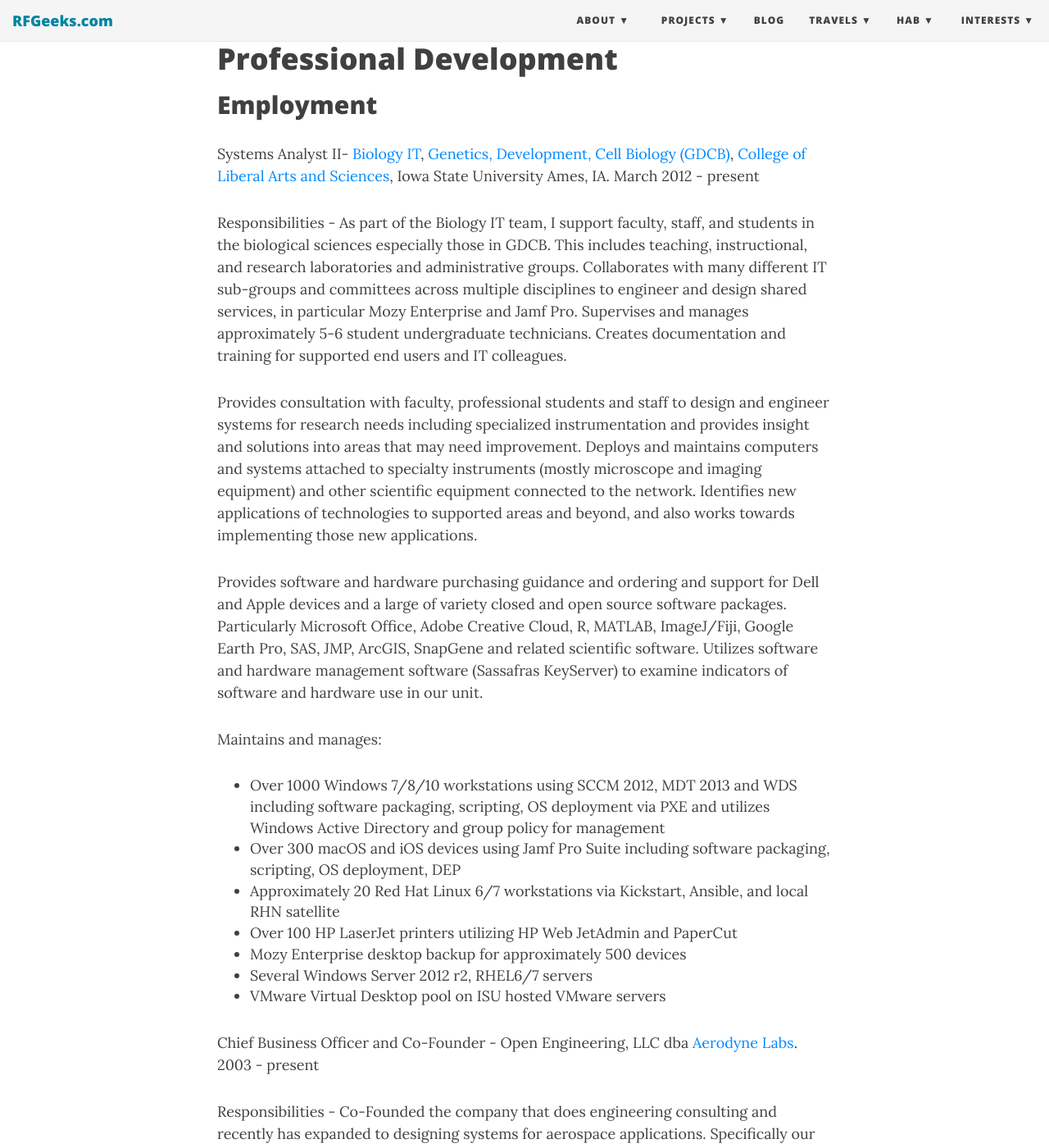
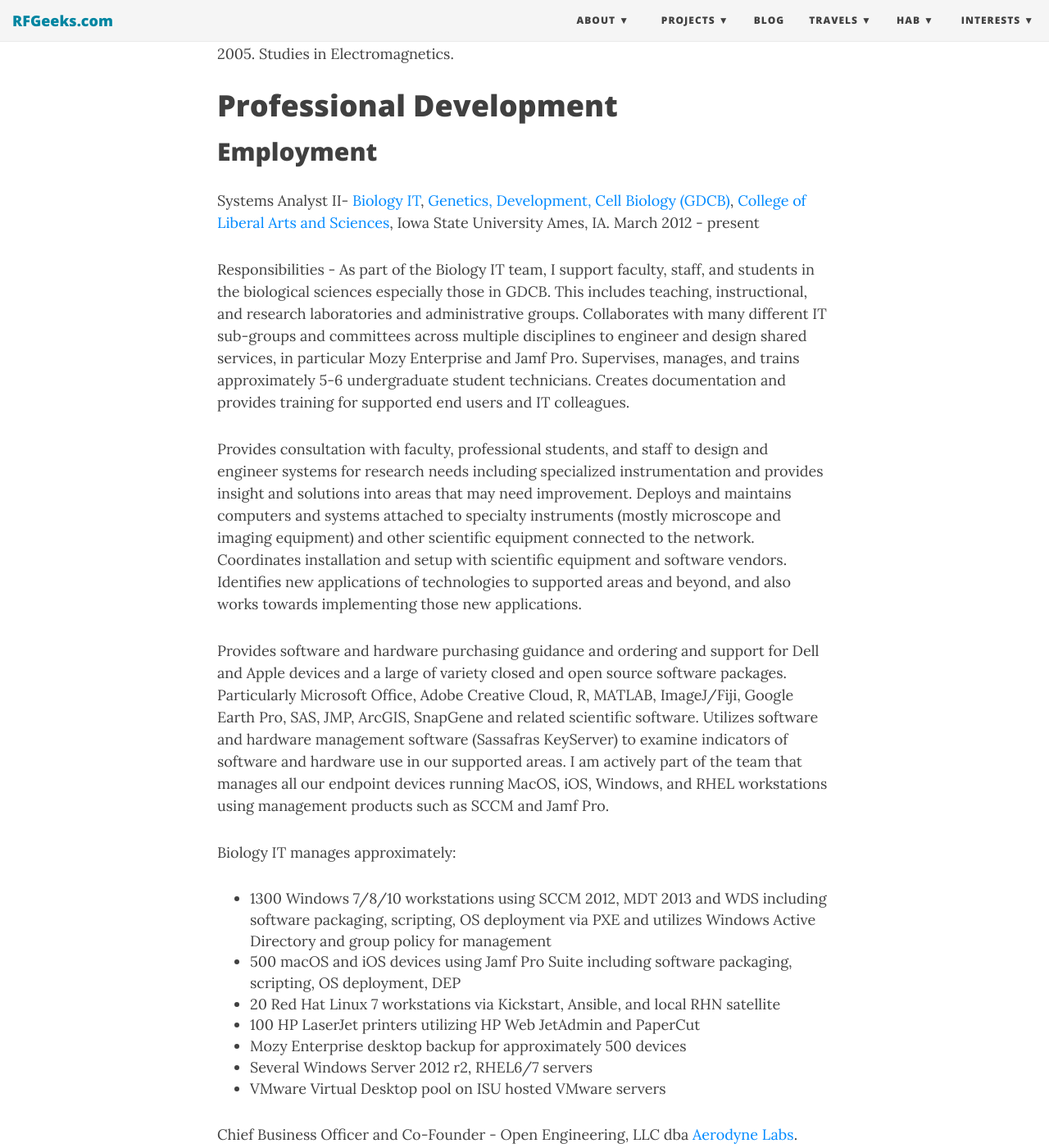
Before and after one commit to matgyver/matgyver.github.com, a Jekyll site: the page built from aboutme_jen.md, in a window 1280 px wide and 1400 px high, scrolled down 762 px. Shown: the whole window at 82% size. Built offline with Jekyll 4.4.1, drawn with Linux system fonts in a browser that asks for light colours; nearby versions of some CDN libraries; some of the changed text lies outside the part shown.

Commit message:
Update resume
include info on MENG, update responsiblities

```diff
--- a/aboutme_jen.md
+++ b/aboutme_jen.md
@@ -20,8 +20,9 @@
 
 Education Background
 ====================
+Masters of Engineering, Systems Engineering, Iowa State University, Ames, IA. Expected graduation Spring 2023.
 
-Bachelors of Science, Electrical Engineering, Iowa State University, Ames, IA  August 2005.  Studies in Electromagnetics.
+Bachelors of Science, Electrical Engineering, Iowa State University, Ames, IA.  August 2005.  Studies in Electromagnetics.
 
 Professional Development
 ========================
@@ -30,24 +31,24 @@
 ----------
 Systems Analyst II- [Biology IT](http://biology-it.iastate.edu), [Genetics, Development, Cell Biology (GDCB)](https://www.gdcb.iastate.edu/), [College of Liberal Arts and Sciences](https://it.las.iastate.edu/), Iowa State University Ames, IA.  March 2012 - present
 
-Responsibilities - As part of the Biology IT team, I support faculty, staff, and students in the biological sciences especially those in GDCB.  This includes teaching, instructional, and research laboratories and administrative groups.   Collaborates with many different IT sub-groups and committees across multiple disciplines to engineer and design shared services, in particular Mozy Enterprise and Jamf Pro.  Supervises and manages approximately 5-6 student undergraduate technicians.  Creates documentation and training for supported end users and IT colleagues.
+Responsibilities - As part of the Biology IT team, I support faculty, staff, and students in the biological sciences especially those in GDCB.  This includes teaching, instructional, and research laboratories and administrative groups.   Collaborates with many different IT sub-groups and committees across multiple disciplines to engineer and design shared services, in particular Mozy Enterprise and Jamf Pro.  Supervises, manages, and trains approximately 5-6 undergraduate student technicians.  Creates documentation and provides training for supported end users and IT colleagues.
 
-Provides consultation with faculty, professional students and staff to design and engineer systems for research needs including specialized instrumentation and provides insight and solutions into areas that may need improvement.  Deploys and maintains computers and systems attached to specialty instruments (mostly microscope and imaging equipment) and other scientific equipment connected to the network.   Identifies new applications of technologies to supported areas and beyond, and also works towards implementing those new applications.
+Provides consultation with faculty, professional students, and staff to design and engineer systems for research needs including specialized instrumentation and provides insight and solutions into areas that may need improvement.  Deploys and maintains computers and systems attached to specialty instruments (mostly microscope and imaging equipment) and other scientific equipment connected to the network.  Coordinates installation and setup with scientific equipment and software vendors.  Identifies new applications of technologies to supported areas and beyond, and also works towards implementing those new applications.
 
-Provides software and hardware purchasing guidance and ordering and support for Dell and Apple devices and a large of variety closed and open source software packages.   Particularly Microsoft Office, Adobe Creative Cloud, R, MATLAB, ImageJ/Fiji, Google Earth Pro, SAS, JMP, ArcGIS, SnapGene and related scientific software.  Utilizes software and hardware management software (Sassafras KeyServer) to examine indicators of software and hardware use in our unit.
+Provides software and hardware purchasing guidance and ordering and support for Dell and Apple devices and a large of variety closed and open source software packages.   Particularly Microsoft Office, Adobe Creative Cloud, R, MATLAB, ImageJ/Fiji, Google Earth Pro, SAS, JMP, ArcGIS, SnapGene and related scientific software.  Utilizes software and hardware management software (Sassafras KeyServer) to examine indicators of software and hardware use in our supported areas.  I am actively part of the team that manages all our endpoint devices running MacOS, iOS, Windows, and RHEL workstations using management products such as SCCM and Jamf Pro.
 
-Maintains and manages:
-+ Over 1000 Windows 7/8/10 workstations using SCCM 2012, MDT 2013 and WDS including software packaging, scripting, OS deployment via PXE and utilizes Windows Active Directory and group policy for management
-+ Over 300 macOS and iOS devices using Jamf Pro Suite including software packaging, scripting, OS deployment, DEP
-+ Approximately 20 Red Hat Linux 6/7 workstations via Kickstart, Ansible, and local RHN satellite
-+ Over 100 HP LaserJet printers utilizing HP Web JetAdmin and PaperCut
+Biology IT manages approximately:
++ 1300 Windows 7/8/10 workstations using SCCM 2012, MDT 2013 and WDS including software packaging, scripting, OS deployment via PXE and utilizes Windows Active Directory and group policy for management
++ 500 macOS and iOS devices using Jamf Pro Suite including software packaging, scripting, OS deployment, DEP
++ 20 Red Hat Linux 7 workstations via Kickstart, Ansible, and local RHN satellite
++ 100 HP LaserJet printers utilizing HP Web JetAdmin and PaperCut
 + Mozy Enterprise desktop backup for approximately 500 devices
 + Several Windows Server 2012 r2, RHEL6/7 servers
 + VMware Virtual Desktop pool on ISU hosted VMware servers
 
 Chief Business Officer and Co-Founder - Open Engineering, LLC dba [Aerodyne Labs](http://www.aerodynelabs.com).  2003 - present
 
-Responsibilities - Co-Founded the company that does engineering consulting and recently has expanded to designing systems for aerospace applications.  Specifically our focus is in the electronics that is often used in high altitude ballooning and small satellite applications.
+Responsibilities - Co-Founded the business to do engineering consulting and recently has expanded to designing systems for aerospace applications.  Specifically our focus is in the electronics that is often used in high altitude ballooning and small satellite applications.
 
 Systems Support Specialist III - Department of Physics, Iowa State University, Ames, IA.  August 2007 - March 2012
 
@@ -75,7 +76,7 @@
 
 Organizations
 -------------
-+ Staff Advisor, [Iowa State University Flying Cyclones Club](https://www.stuorg.iastate.edu/site/flying) student organization.  2015-present
++ Staff Advisor, [Ames Flyers at Iowa State University (formerly Flying Cyclones Club)](https://www.stuorg.iastate.edu/site/flying) student organization.  2015-present
 + Charter Member, [Women in Aviation Iowa State Chapter](https://www.stuorg.iastate.edu/site/wai/information).  2017-present
 + Charter Member and Secretary/Treasurer, Women in Aviation Heartland Chapter of Des Moines, Iowa, 2018-present
 + Member, [Stratospheric Ballooning Association (SBA)](http://www.stratoballooning.org), A non-profit organization with the core objective of making safe stratospheric ballooning accessible to everyone. This group was formed in 2012. Treasurer 2012-2015
@@ -85,7 +86,7 @@
 
 Hobbies & Volunteer work
 -----------------
-I have a strong interest in promoting the involvement of girls and women in the technical, engineering, electronics, and aviation professions.  Most of my volunteering efforts are spent in these areas.
+I have a strong interest in promoting the involvement of girls and women in the technical, engineering, electronics, and aviation professions.  Most of my volunteering efforts are spent in these areas.  I also like spend my time figuring out the next great place to travel and going there!
 
 + Flying, Private Pilot Aircraft, Single Engine (ASEL), working on instrument rating, March 2015-present
 + Commercial Part 107 sUAS (Unmanned Aircraft Systems) Certificate 2016-present
```
Also changed, not shown: other parts of aboutme_jen.md (+2 -2 lines).
